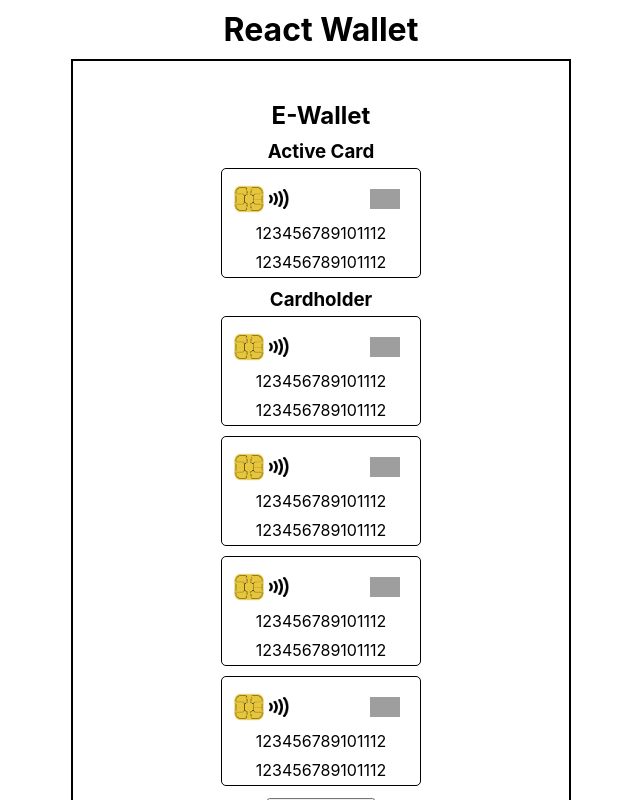
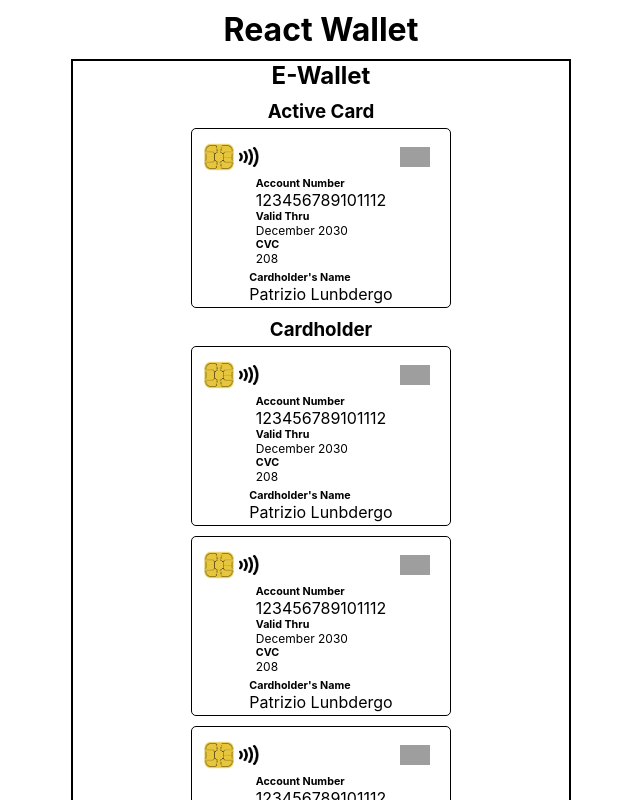
Before and after one commit to inspectah14/react-wallet, a React (Create React App) app: page / in a window 1280 px wide. Shown: the top 800 px of the page, without its empty margins (319-959 px from the left). Built offline with nearby package versions, Linux system fonts and the light colour scheme; no server answers; grey boxes are pictures that could not be loaded.

Commit message:
add autocomplete to form from fetch, update card styling

```diff
--- a/src/App.scss
+++ b/src/App.scss
@@ -24,7 +24,6 @@ body {
   .main {
     border: 2px solid black;
     width: 500px;
-    height: 800px;
     display: flex;
     flex-direction: column;
     align-items: center;
--- a/src/components/Card/Card.jsx
+++ b/src/components/Card/Card.jsx
@@ -28,10 +28,16 @@ const Card = (props) => {
           </div>
         </div>
         <div className="center-container">
-          <p className="account-number">123456789101112</p>
+          <h6 className="subheading">Account Number</h6>
+          <p className="card-text-large">123456789101112</p>
+          <h6 className="subheading">Valid Thru</h6>
+          <p className="card-text-small">December 2030</p>
+          <h6 className="subheading">CVC</h6>
+          <p className="card-text-small">208</p>
         </div>
         <div className="bottom-container">
-          <p className="account-number">123456789101112</p>
+          <h6 className="subheading">Cardholder's Name</h6>
+          <p className="account-name">Patrizio Lunbdergo</p>
         </div>
       </div>
     </section>
--- a/src/components/Form/Form.jsx
+++ b/src/components/Form/Form.jsx
@@ -1,5 +1,7 @@
 import { useState } from "react";
 import { useNavigate } from "react-router-dom";
+import { useSelector } from "react-redux";
+
 import "../../styles/form.scss";
 
 const Form = () => {
@@ -11,6 +13,7 @@ const Form = () => {
     vendorSelector: "",
   });
   const navigate = useNavigate();
+  const { user } = useSelector((state) => state.userGenerator);
 
   const handleSubmit = (e) => {
     e.preventDefault();
@@ -19,13 +22,14 @@ const Form = () => {
   };
   return (
     <form className="form" onSubmit={handleSubmit}>
-      <label htmlFor="accountNumber">Account Number (16 numbers)</label>
+      <label htmlFor="accountNumber">Account Number (16 digits)</label>
       <input
         type="text"
         onChange={(e) =>
           setFormData({ ...formData, accountNumber: e.target.value })
         }
         value={formData.accountNumber}
+        inputMode="numeric"
         pattern="[0-9]{16}"
         id="accountNumber"
         name="accountNumber"
@@ -38,7 +42,14 @@ const Form = () => {
         onChange={(e) =>
           setFormData({ ...formData, accountName: e.target.value })
         }
-        value={formData.accountName}
+        value={
+          !user
+            ? formData.accountName
+            : user.map(
+                (item) =>
+                  `${item.name.first.toUpperCase()} ${item.name.last.toUpperCase()}`
+              )
+        }
         id="accountName"
         name="accountName"
         className="input account-info"
@@ -57,7 +68,7 @@ const Form = () => {
           className="input expiry-cvc"
           required
         />
-        <label htmlFor="cvcNumber">CVC (3 numbers)</label>
+        <label htmlFor="cvcNumber">CVC (3 digits)</label>
         <input
           type="text"
           onChange={(e) =>
--- a/src/styles/cards.scss
+++ b/src/styles/cards.scss
@@ -10,8 +10,8 @@
     flex-direction: column;
     align-items: center;
     justify-content: space-around;
-    height: 110px;
-    width: 200px;
+    height: 180px;
+    width: 260px;
     margin-bottom: 10px;
     border: 1px solid black;
     border-radius: 5px;
@@ -56,6 +56,10 @@
         }
       }
     }
+
+    .card-text-small {
+      font-size: 12px;
+    }
   }
 }
 
```
